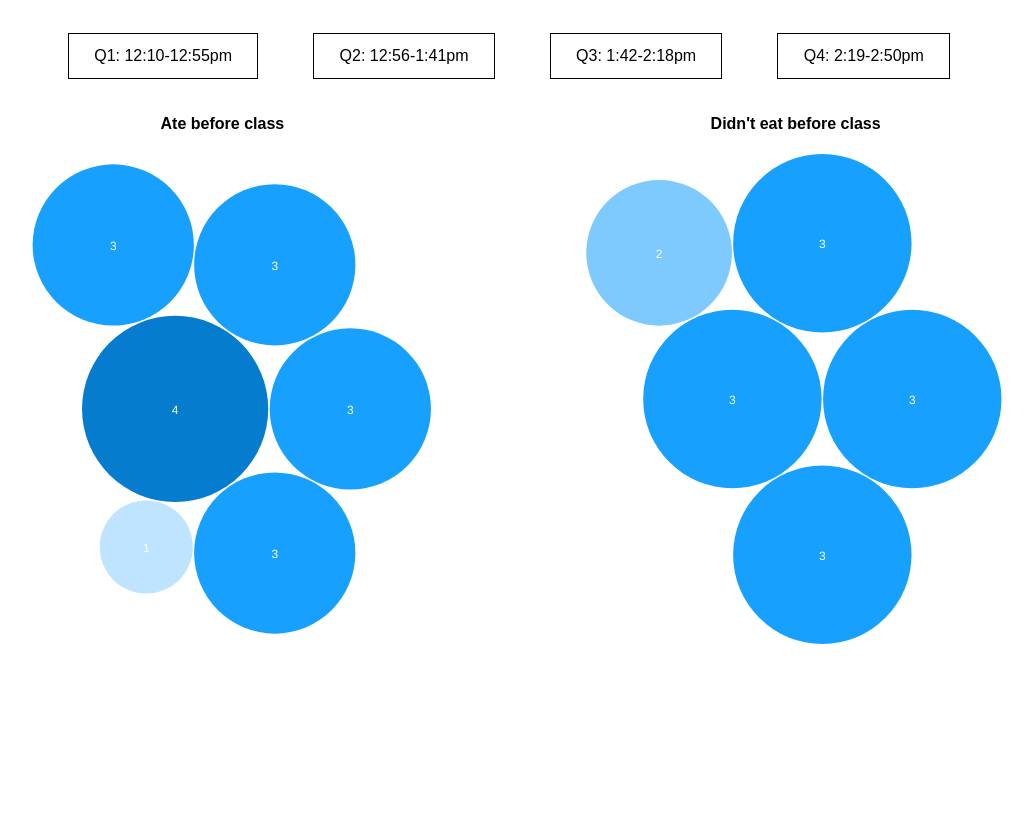
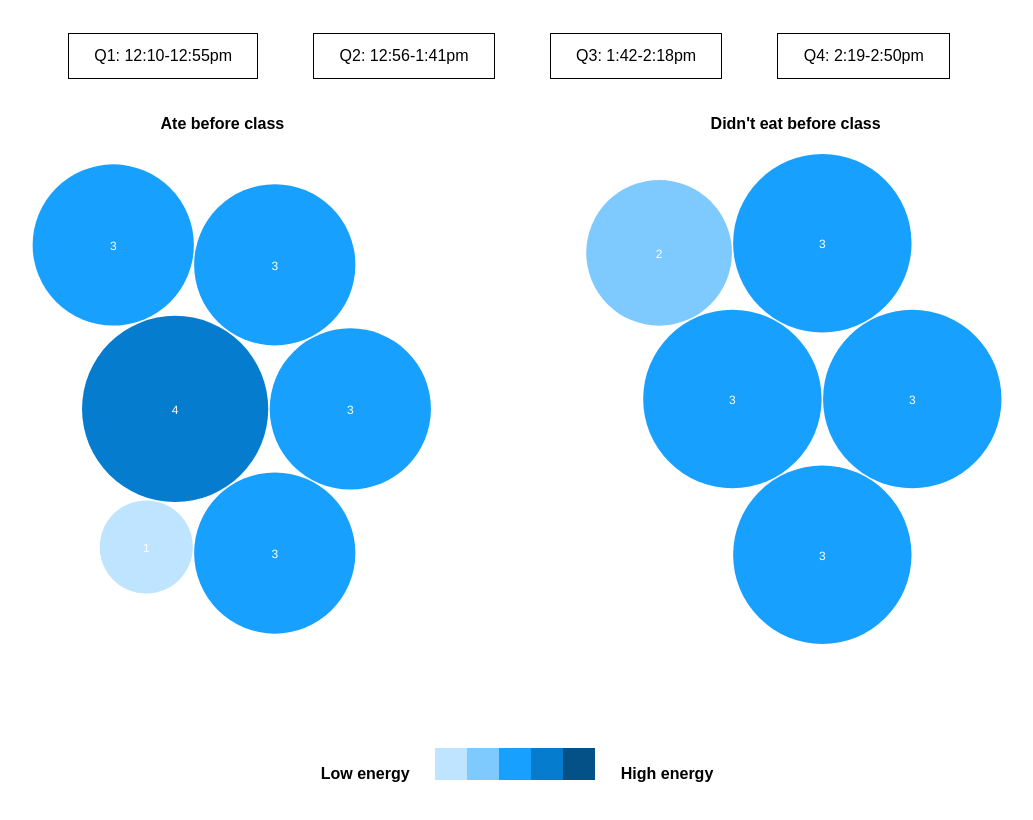
Before and after one commit to 3milychu/12-9-workshop, a plain HTML site: page index.html in a window 1280 px wide. Shown: the whole page, without its empty margins (131-1164 px from the left). Drawn offline with nearby package versions, Linux system fonts and the light colour scheme.

Commit message:
add legend

```diff
--- a/index.html
+++ b/index.html
@@ -15,18 +15,25 @@
 		font-size:1em;
 	}
 	.energy1 {
+		/*for legend*/
+		background-color:#bee4ff;
+		/*for nodes*/
 		fill:#bee4ff;
 	}
 	.energy2 {
+		background-color:#7ecaff;
 		fill:#7ecaff;
 	}
 	.energy3 {
+		background-color:#18a0ff;
 		fill:#18a0ff;
 	}
 	.energy4 {
+		background-color:#067ccf;
 		fill:#067ccf;
 	}
 	.energy5 {
+		background-color:#045187;
 		fill:#045187;
 	}
 	.filters {
@@ -68,10 +75,40 @@
 	circle {
 		cursor:pointer;
 	}
+	.legend {
+		position:absolute;
+		bottom:2%;
+		width:100%;
+		letter-spacing:-5em;
+	}
+	.legend h2 {
+		letter-spacing:0em;
+		display:inline-block;
+		font-size:1em;
+		font-weight:800;
+		vertical-align:text-bottom;
+		margin:0% 2%;
+	}
+	.legend div {
+		width:2em;
+		height:2em;
+		margin:0;
+		padding:0;
+		display:inline-block;
+	}
 </style>
 <body>
 	<div class="tooltip"></div>
 	<div id='canvas'>
+		<div class='legend'>
+				<h2>Low energy</h2>
+				<div class='energy1'></div>
+				<div class='energy2'></div>
+				<div class='energy3'></div>
+				<div class='energy4'></div>
+				<div class='energy5'></div>
+				<h2>High energy</h2>
+		</div>
 		<div class='filters'>
 			<div class='option' id='option1'>Q1: 12:10-12:55pm</div>
 			<div class='option' id='option2'>Q2: 12:56-1:41pm</div>
```
